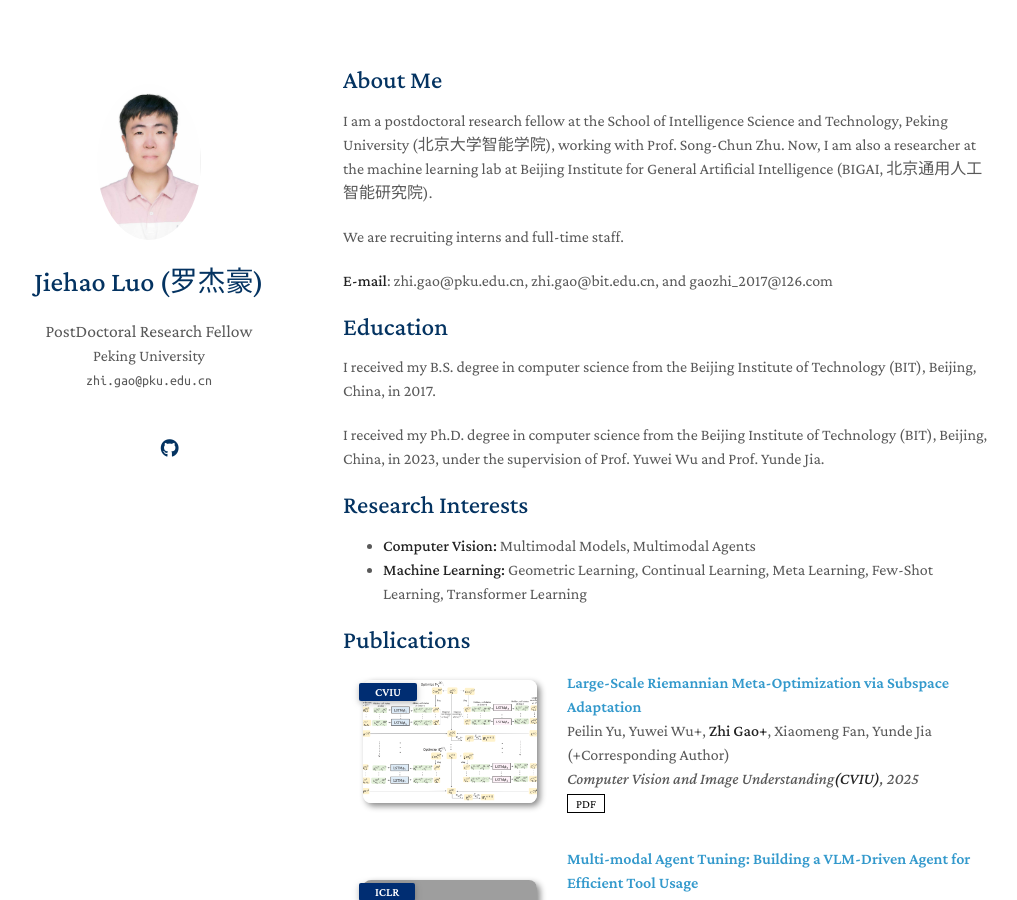
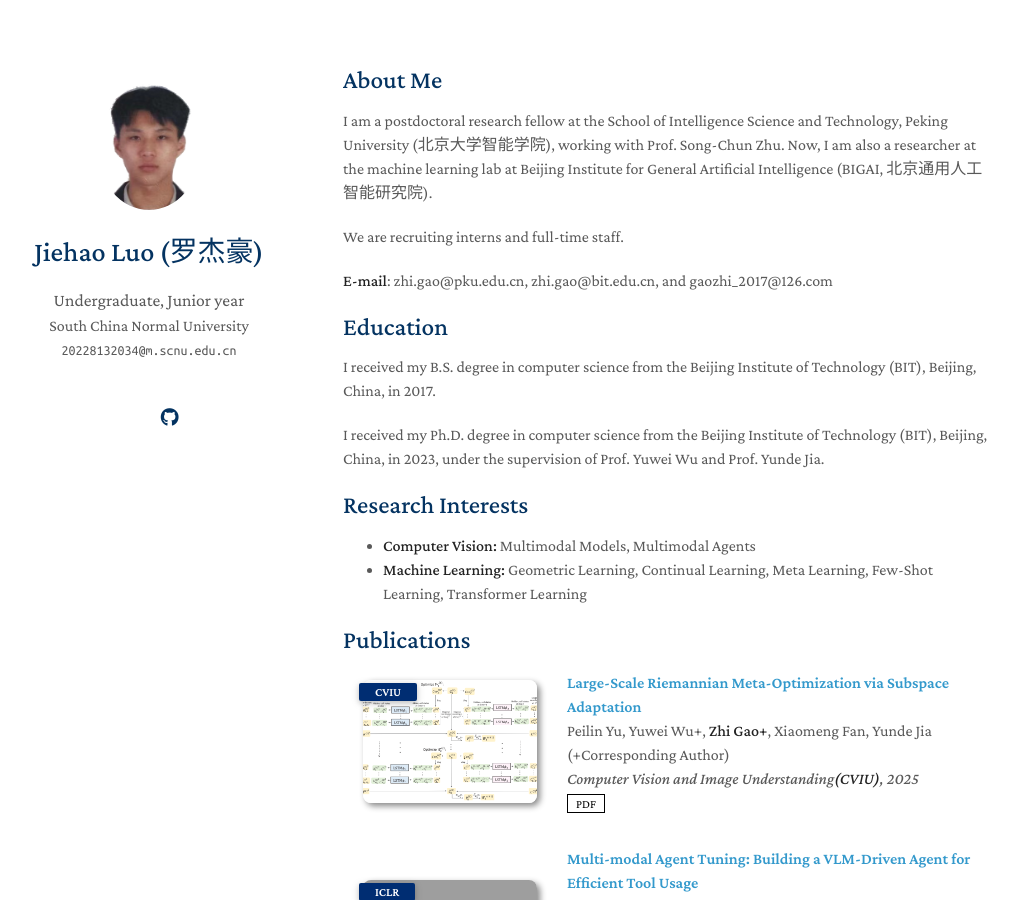
Before and after one commit to JiehaoLuo/JiehaoLuo.github.io, a Jekyll site: the page built from index.md, in a window 1280 px wide and 900 px high. Shown: the whole window, without its empty margins (127-1144 px from the left). Built offline with Jekyll 4.4.1, drawn with Linux system fonts in a browser that asks for light colours; a style sheet for code colours, icons or effects is not loaded; our own code applies the rules of GitHub Pages for plain Markdown files; grey boxes are pictures that could not be loaded.

Commit message:
initial commit

```diff
--- a/_config.yml
+++ b/_config.yml
@@ -1,8 +1,8 @@
 # Basic Information
 title: Jiehao Luo (罗杰豪)
-position: PostDoctoral Research Fellow
-affiliation: Peking University
-email: zhi.gao@pku.edu.cn
+position: Undergraduate, Junior year
+affiliation: South China Normal University
+email: 20228132034@m.scnu.edu.cn
 
 # Search Engine Optimization (SEO)
 # The following information is used to improve the website traffic from search engines, e.g., Google.
@@ -12,15 +12,15 @@ canonical: https://minimal-light-theme.yliu.me/
 
 # Links
 # If you don't need one of them, you may delete the corresponding line.
-google_scholar: https://scholar.google.com/citations?user=X4FB-QYAAAAJ&hl=zh-CN
+google_scholar: https://scholar.google.com.sg/citations?user=taZHpjsAAAAJ&hl=zh-CN&oi=sra
 # cv_link: assets/files/curriculum_vitae.pdf
-github_link: https://github.com/zhigao2017
+github_link: https://github.com/JiehaoLuo
 # linkedin: https://www.linkedin.com/
 # twitter: https://twitter.com/
 
 # Images (e.g., your profile picture and your website's favicon)
 # "favicon" and "favicon_dark" are used for the light and dark modes, respectively.
-avatar: ./assets/img/avatar.png
+avatar: ./assets/img/f02f1fb966445c34110318bcb155127.png
 favicon: ./assets/img/favicon.png
 favicon_dark: ./assets/img/favicon-dark.png
 
@@ -42,7 +42,7 @@ font: "Serif" # or "Sans Serif"
 
 # Use this project as a remote theme for GitHub Pages
 # See the guide here: https://docs.github.com/en/pages/setting-up-a-github-pages-site-with-jekyll/adding-a-theme-to-your-github-pages-site-using-jekyll
-remote_theme: zhigao2017/ZhiGao2017.github.io
+remote_theme: JiehaoLuo/JiehaoLuo.github.io
 
 # The following files will be removed from the generated website.
 exclude:
```
Also changed, not shown: assets/img/f02f1fb966445c34110318bcb155127.png (added).
